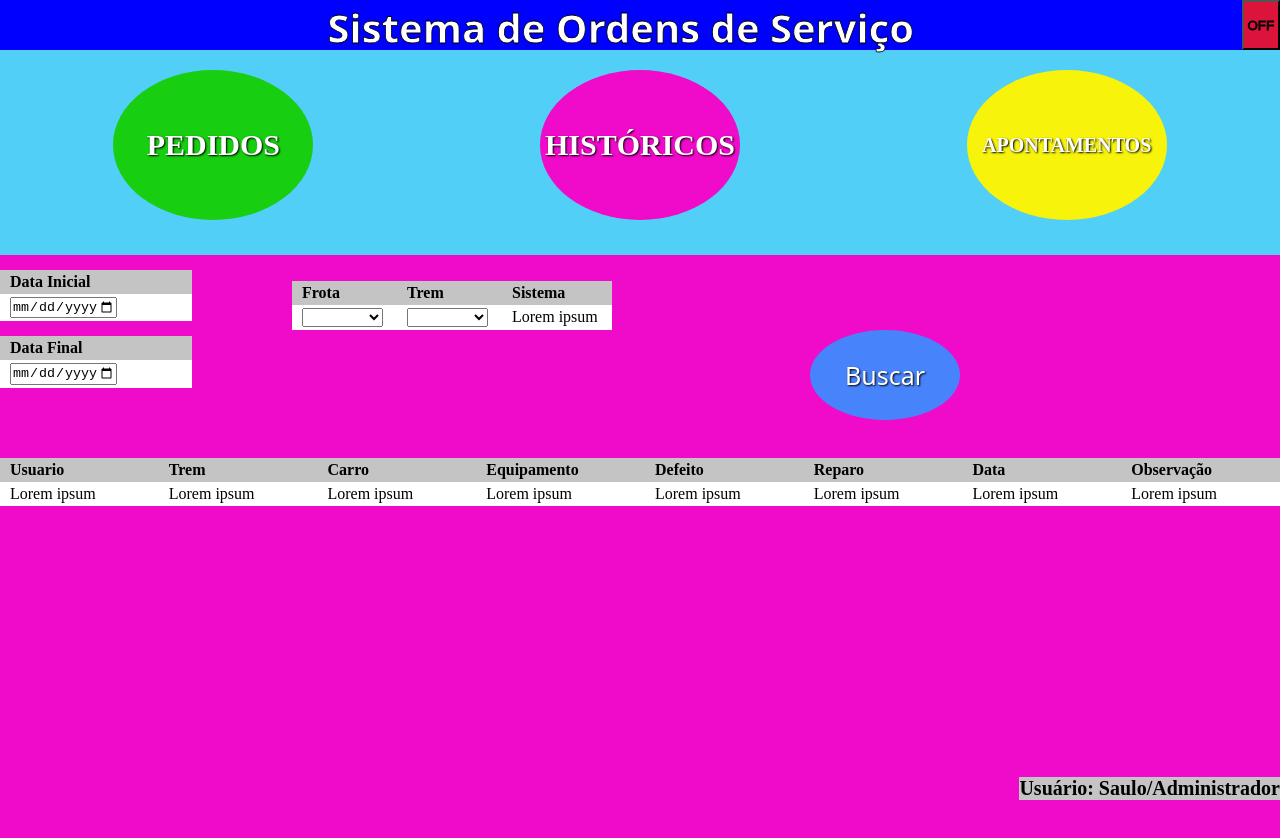
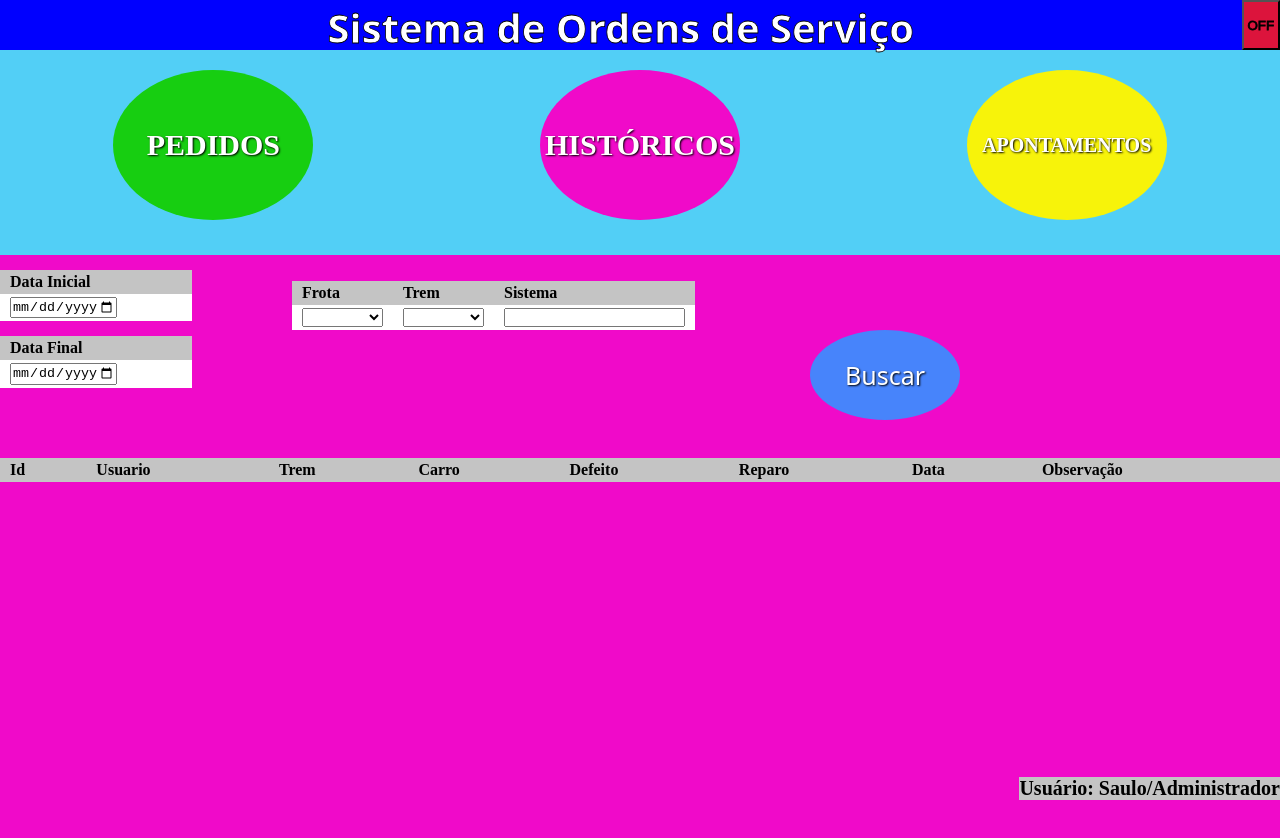
Before and after one commit to r-leafar/pi2-vue, a Vue app: page /historico in a window 1280 px wide. Shown: the top 838 px of the page. Built offline with nearby package versions, Linux system fonts and the light colour scheme; data requests are answered from the project's data file.

Commit message:
adicionado inputs

```diff
--- a/src/components/Historico.vue
+++ b/src/components/Historico.vue
@@ -15,6 +15,7 @@
                 name="trip-start"
                 min="2000-01-01"
                 max="2023-01-01"
+                v-model="data_inicial"
               />
             </div>
           </div>
@@ -31,6 +32,7 @@
                 name="trip-start"
                 min="2000-01-01"
                 max="2023-01-01"
+                v-model="data_final"
               />
             </div>
           </div>
@@ -69,12 +71,14 @@
                 </option>
               </select>
             </div>
-            <div class="rTableCell">Lorem ipsum</div>
+            <div class="rTableCell">
+              <input type="text" id="sistema" v-model="sistema" />
+            </div>
           </div>
         </div>
       </div>
       <div id="secao1_3">
-        <button id="btn-historico-buscar" v-on:click="">Buscar</button>
+        <button id="btn-historico-buscar" v-on:click="buscarHistorico">Buscar</button>
       </div>
     </div>
 
@@ -84,24 +88,29 @@
         style="width: 100%; margin-top: 15px; padding-left: 0px; padding-top: 3%"
       >
         <div class="rTableRow">
+          <div class="rTableHead">Id</div>
           <div class="rTableHead">Usuario</div>
           <div class="rTableHead">Trem</div>
           <div class="rTableHead">Carro</div>
-          <div class="rTableHead">Equipamento</div>
           <div class="rTableHead">Defeito</div>
           <div class="rTableHead">Reparo</div>
           <div class="rTableHead">Data</div>
           <div class="rTableHead">Observação</div>
         </div>
-        <div class="rTableRow">
-          <div class="rTableCell">Lorem ipsum</div>
-          <div class="rTableCell">Lorem ipsum</div>
-          <div class="rTableCell">Lorem ipsum</div>
-          <div class="rTableCell">Lorem ipsum</div>
-          <div class="rTableCell">Lorem ipsum</div>
-          <div class="rTableCell">Lorem ipsum</div>
-          <div class="rTableCell">Lorem ipsum</div>
-          <div class="rTableCell">Lorem ipsum</div>
+        <div class="rTableRow" v-for="pedido in lista_pedidos">
+          <div class="rTableCell">{{ pedido.id }}</div>
+          <div class="rTableCell">{{ pedido.usuario.nome }}</div>
+          <div class="rTableCell">{{ pedido.trem }}</div>
+          <div class="rTableCell">{{ pedido.carro }}</div>
+          <div class="rTableCell">{{ pedido.descricao_falha }}</div>
+          <div class="rTableCell">{{ pedido.reparo }}</div>
+          <div class="rTableCell">{{ pedido.data }}</div>
+          <div class="rTableCell">
+            {{ pedido.observacao.pop() }}
+            <button style="float: right" v-on:click="carregarApontamento(pedido.id)">
+              ###
+            </button>
+          </div>
         </div>
       </div>
     </div>
@@ -120,8 +129,12 @@ export default {
       frotas: null,
       frota: null,
       trens: null,
-      trens_filtro:null,
+      trens_filtro: null,
       trem: null,
+      data_inicial: null,
+      data_final: null,
+      sistema: null,
+      lista_pedidos: null,
     };
   },
   methods: {
@@ -137,15 +150,38 @@ export default {
     },
     async MontarListaTrem() {
       if (this.frotas !== null && this.trens !== null) {
-        let filtro=[];
-        for(var t of this.trens){
-          if(t.frota.nome === this.frota){
-          filtro.push({"id":t.id,"nome":t.nome})
+        let filtro = [];
+        for (var t of this.trens) {
+          if (t.frota.nome === this.frota) {
+            filtro.push({ id: t.id, nome: t.nome });
           }
         }
         this.trens_filtro = filtro;
-        this.trem=null;
-
+        this.trem = null;
+      }
+    },
+    async carregarApontamento(idpedido) {
+      this.$router.push({ name: "apontamento"});
+    },
+    async buscarHistorico() {
+      const data = {
+        dtinicial: this.data_inicial,
+        dtfinal: this.data_final,
+        trem: this.trem,
+        descricao_falha: this.sistema,
+      };
+      let validform = true; /*
+      for (const key in data) {
+        if (data[key] == null || data[key] == "") {
+          validform = false;
+          alert("Preencha todos os campos");
+          break;
+        }
+      }*/
+      if (validform) {
+        const req = await fetch(`${process.env.VUE_APP_API_URL}pedidos`);
+        const data = await req.json();
+        this.lista_pedidos = data;
       }
     },
   },
```
